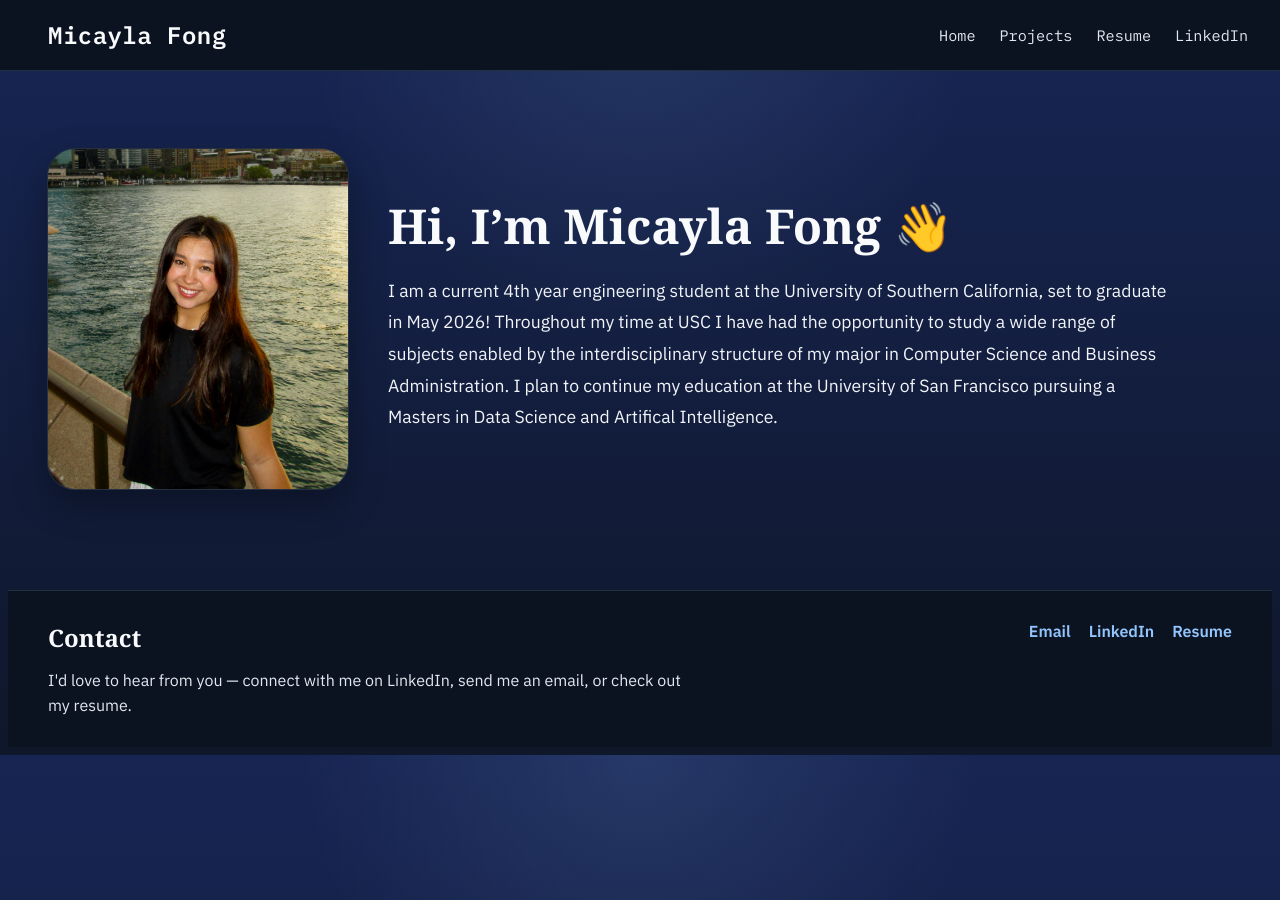
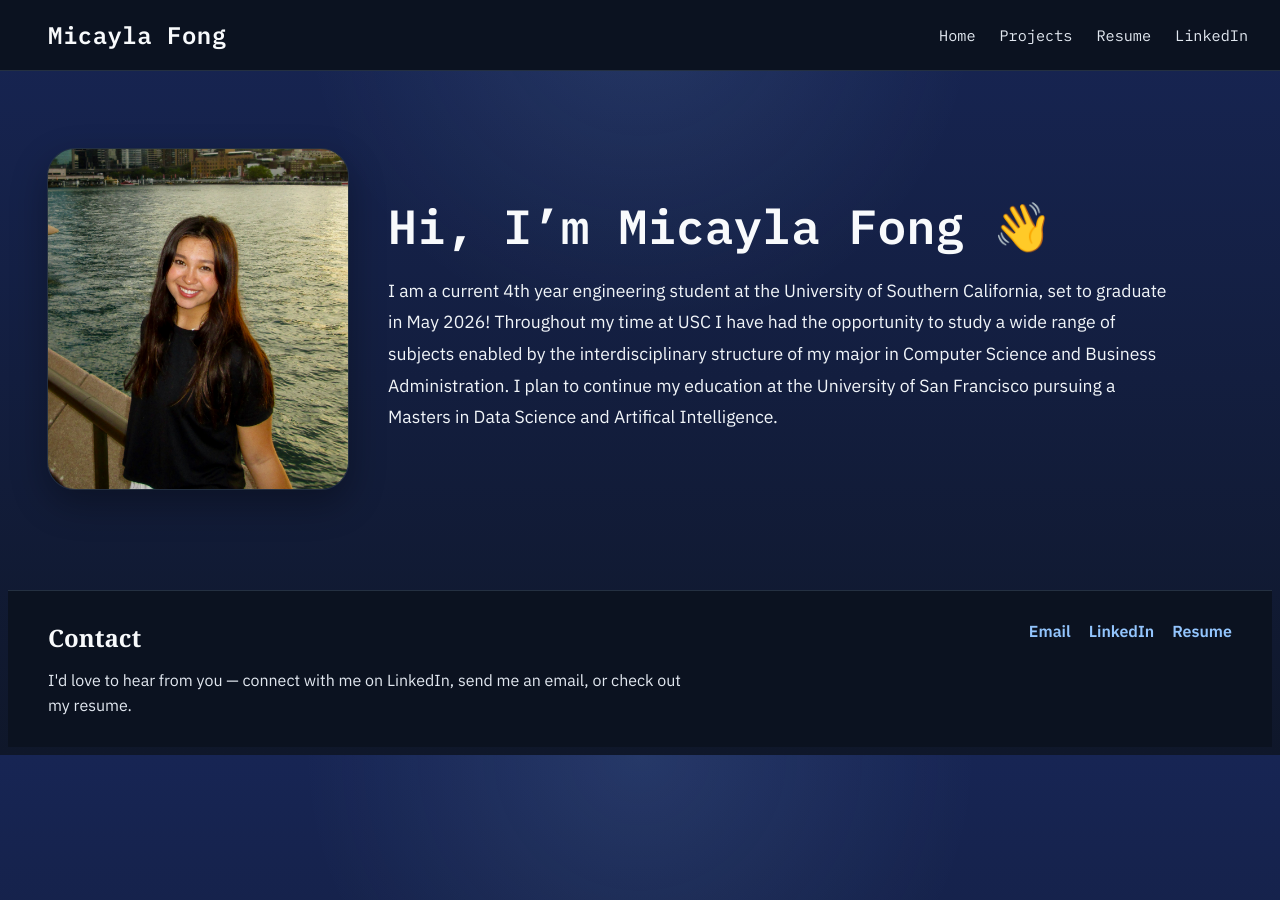
Before and after one commit to mdfong35/mdfong35.github.io, a Jekyll site: the page built from index.md, in a window 1280 px wide. Built offline with Jekyll 4.4.1, drawn with Linux system fonts in a browser that asks for light colours.

Commit message:
Update home.css

```diff
--- a/assets/home.css
+++ b/assets/home.css
@@ -34,12 +34,14 @@
 
 .intro-text h1 {
     font-size: 3rem;
+    font-family: "IBM Plex Mono", "Courier New", monospace;
     color: var(--text-primary);
     margin: 0;
 }
 
 .intro-text p {
     font-size: 1.1rem;
+    font-family: "IBM Plex Sans", "Helvetica Neue", Helvetica, Arial, sans-serif;
     color: #f1f5f9;
     margin-top: 10px;
     line-height: 1.8;
```
